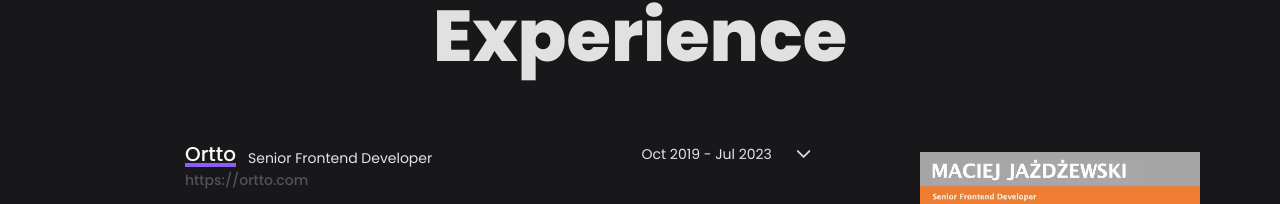
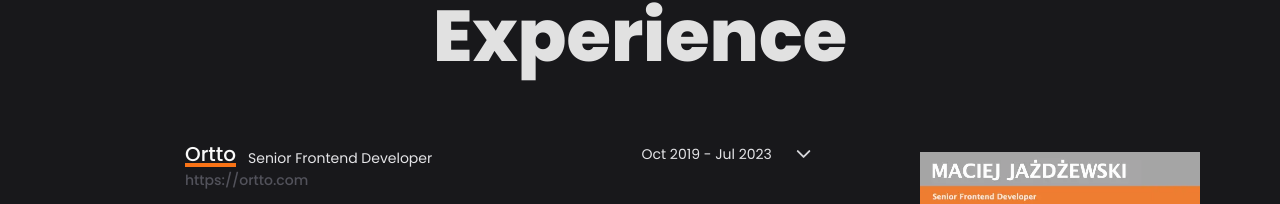
Before and after one commit to eiphi/mj-portfolio, a React (Vite) app: page / in a window 1280 px wide. Shown: the part 3340-3544 px from the top of the page. Built offline with nearby package versions, Linux system fonts and the light colour scheme.

Commit message:
experience accordion underline when expanded

```diff
--- a/src/components/experience-accordion.tsx
+++ b/src/components/experience-accordion.tsx
@@ -5,6 +5,7 @@ import {
   AccordionContent,
 } from '@/components/motion/accordion';
 import { experienceDataArray } from '@/lib/constants';
+import { cn } from '@/lib/utils';
 import { ChevronUp } from 'lucide-react';
 import { useState } from 'react';
 
@@ -26,10 +27,21 @@ const ExperienceAccordion = () => {
           <AccordionTrigger className="w-full text-left text-zinc-50 group">
             <div className="flex items-center justify-between">
               <div className="flex items-center w-full">
-                <p className="text-xl font-medium underline decoration-violet-500 decoration-4 group-hover:decoration-orange-500 transition duration-200 ">
+                <p
+                  className={cn(
+                    'text-xl font-medium underline decoration-4 transition duration-200',
+                    {
+                      'decoration-orange-500': expanded === job.id,
+                      'decoration-violet-500': expanded !== job.id,
+                      'group-hover:decoration-orange-500': true,
+                    }
+                  )}
+                >
                   {job.company}
                 </p>
-                <p className="hidden md:block pl-3 self-end text-sm text-zinc-200">{job.position}</p>
+                <p className="hidden md:block pl-3 self-end text-sm text-zinc-200">
+                  {job.position}
+                </p>
                 <p className="text-xs md:text-sm text-zinc-200 ml-auto mr-5">{job.dates}</p>
               </div>
               <ChevronUp className="h-6 w-6 transition duration-200 group-data-[expanded]:-rotate-180 text-zinc-300 group-hover:cursor-pointer group-hover:text-orange-500 group-hover:scale-110" />
```
